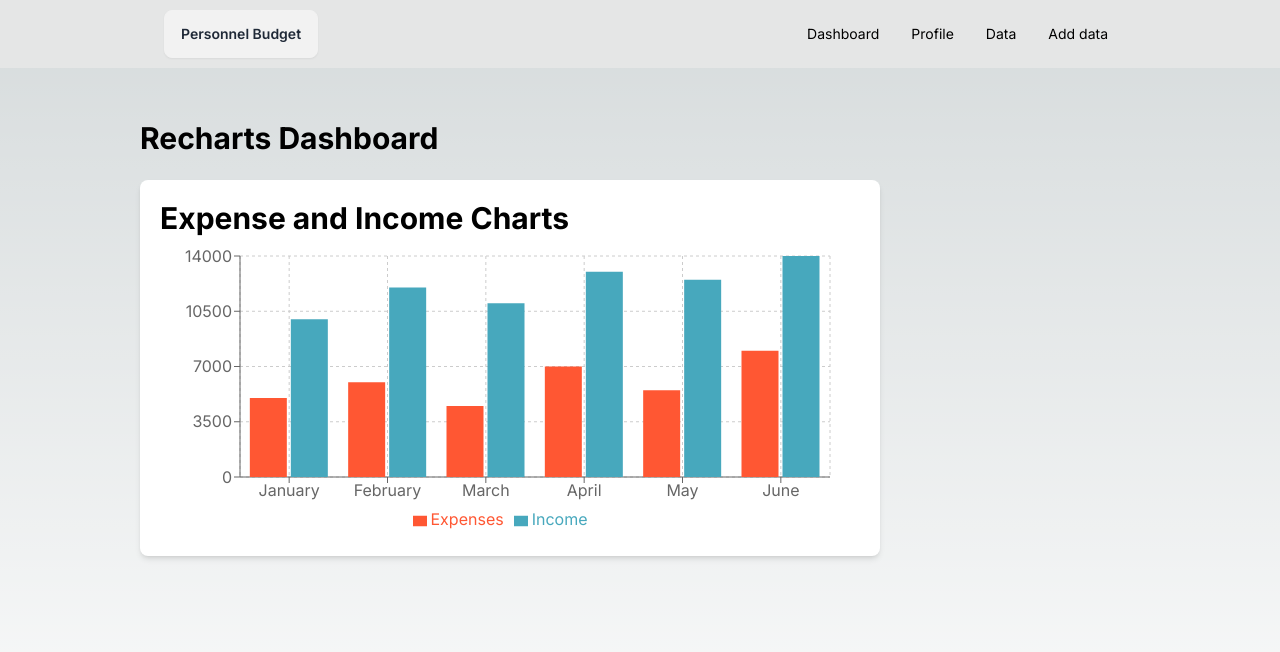
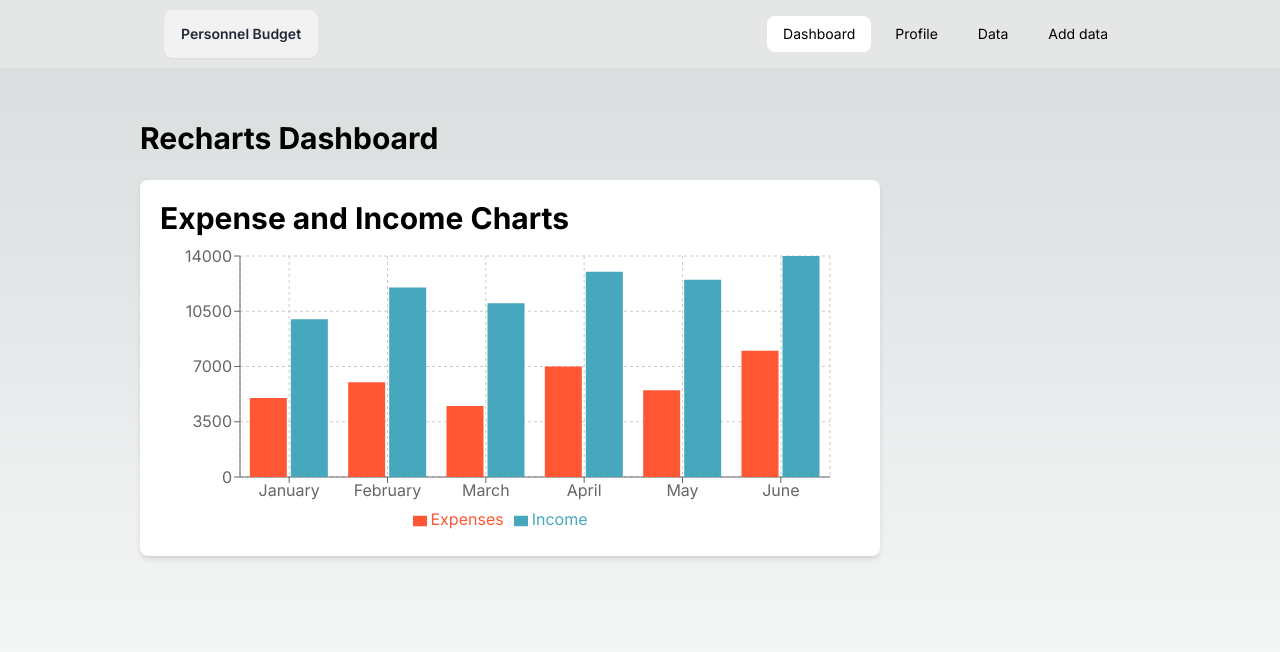
Before and after one commit to Racine14Creator/budget, a Next.js app: page / in a window 1280 px wide. Shown: the top 652 px of the page. Built offline with nearby package versions, Linux system fonts and the light colour scheme.

Commit message:
add: Next_Public_Url

```diff
--- /dev/null
+++ b/app/components/Navbar.jsx
@@ -0,0 +1,29 @@
+"use client"
+
+import Link from "next/link"
+import { usePathname } from "next/navigation"
+
+const NavLinks = [
+  { id: 1, label: "Dashboard", href: "/", Icon: "" },
+  { id: 2, label: "Profile", href: "/profile", Icon: "" },
+  { id: 3, label: "Data", href: "/data", Icon: "" },
+  { id: 4, label: "Add data", href: "/register", Icon: "" },
+]
+export default function Navbar(){
+
+    const pathname = usePathname()
+    // console.log(pathname)
+    return (
+        <>
+        {
+            NavLinks.map((n) => (
+                  <li key={n.id}>
+                    <Link href={n.href} className={`${pathname === n.href ? 'bg-white text-black' : 'bg-transparent'}`}>
+                      {n.label}
+                    </Link>
+                  </li>
+                ))
+        }
+        </>
+    )
+}
--- a/app/edit/[id]/page.jsx
+++ b/app/edit/[id]/page.jsx
@@ -5,10 +5,12 @@ import { useRouter } from 'next/navigation';
 
 import { useEffect, useState } from 'react';
 
-const url = "https://budget-beta-ten.vercel.app"
+// const url = "https://budget-beta-ten.vercel.app"
 // const url = "http://localhost:3000"
 
 const EditOne = ({ params }) => {
+    const url = process.env.NEXT_PUBLIC_URL || 'http://localhost:3000'
+
     const router = useRouter()
 
     const { id } = params;
--- a/app/layout.js
+++ b/app/layout.js
@@ -1,15 +1,10 @@
+
 import { Inter } from "next/font/google";
 import "./globals.css";
 import Link from "next/link";
+import Navbar from "./components/Navbar";
 
 const inter = Inter({ subsets: ["latin"] });
-
-const NavLinks = [
-  { id: 1, label: "Dashboard", href: "/", Icon: "" },
-  { id: 2, label: "Profile", href: "/profile", Icon: "" },
-  { id: 3, label: "Data", href: "/data", Icon: "" },
-  { id: 4, label: "Add data", href: "/register", Icon: "" },
-]
 
 export const metadata = {
   title: "Personnal Budget",
@@ -34,17 +29,8 @@ export default function RootLayout({ children }) {
                   <Link href={`/`} className="btn">Personnel Budget</Link>
                 </div>
                 <div className="flex-none hidden lg:block">
-                  <ul className="menu menu-horizontal">
-
-                    {
-                      NavLinks.map((n) => (
-                        <li key={n.id}>
-                          <Link href={n.href}>
-                            {n.label}
-                          </Link>
-                        </li>
-                      ))
-                    }
+                  <ul className="menu menu-horizontal gap-x-2">
+                    <Navbar/>
                   </ul>
                 </div>
               </div>
@@ -58,15 +44,7 @@ export default function RootLayout({ children }) {
           <div className="drawer-side">
             <label htmlFor="my-drawer-3" aria-label="close sidebar" className="drawer-overlay"></label>
             <ul className="menu p-4 w-80 min-h-full bg-base-200">
-              {
-                NavLinks.map((n) => (
-                  <li key={n.id}>
-                    <Link href={n.href}>
-                      {n.label}
-                    </Link>
-                  </li>
-                ))
-              }
+              <Navbar/>
             </ul>
           </div>
         </div>
--- a/app/page.js
+++ b/app/page.js
@@ -1,6 +1,8 @@
 import HomePage from "@/components/HomePage";
 
 export default function Home() {
+  const url = process.env.url
+  console.log(url);
   return (
     <HomePage />
   );
--- a/components/Data.jsx
+++ b/components/Data.jsx
@@ -6,8 +6,11 @@ import { useRouter } from "next/navigation";
 
 // const url = process.env.URL
 
-const url = "https://budget-beta-ten.vercel.app"
+// const url = "https://budget-beta-ten.vercel.app"
 
+// const url = process.env.URL /*"http://localhost:3000"*/
+const url = process.env.NEXT_PUBLIC_URL || 'http://localhost:3000'
+console.log(url)
 const getData = async () => {
 
     try {
@@ -43,6 +46,7 @@ const Data = () => {
             const res = await fetch(`${url}/api/budget/?id=${id}`, { method: "DELETE" })
 
             if (res.ok) {
+                router.push('/data')
                 router.refresh();
             }
         }
--- a/components/EditForm.jsx
+++ b/components/EditForm.jsx
@@ -3,7 +3,9 @@
 import { useState } from "react";
 import { useRouter } from "next/navigation";
 
-const url = "https://budget-beta-ten.vercel.app"
+// const url = "https://budget-beta-ten.vercel.app"
+// const url = "http://localhost:3000"
+
 
 const EditForm = ({
     id,
@@ -14,6 +16,8 @@ const EditForm = ({
     country: initialCountry,
     desc: initialDesc }) => {
 
+
+    const url = process.env.NEXT_PUBLIC_URL || 'http://localhost:3000'
 
     const handleSubmit = async (e) => {
         e.preventDefault()
--- a/components/RegistrationForm.jsx
+++ b/components/RegistrationForm.jsx
@@ -3,11 +3,14 @@
 import { useState } from "react"
 import { useRouter } from "next/navigation"
 
-const url = "https://budget-beta-ten.vercel.app"
+// const url = "https://budget-beta-ten.vercel.app"
+// const url = 'http://localhost:3000'
 
 export function RegistrationForm() {
+    const url = process.env.NEXT_PUBLIC_URL || 'http://localhost:3000'
 
     const router = useRouter()
+
     const [amount, setAmount] = useState("")
     const [transEvent, setTransEvent] = useState("")
     const [devise, setDevise] = useState("")
```
